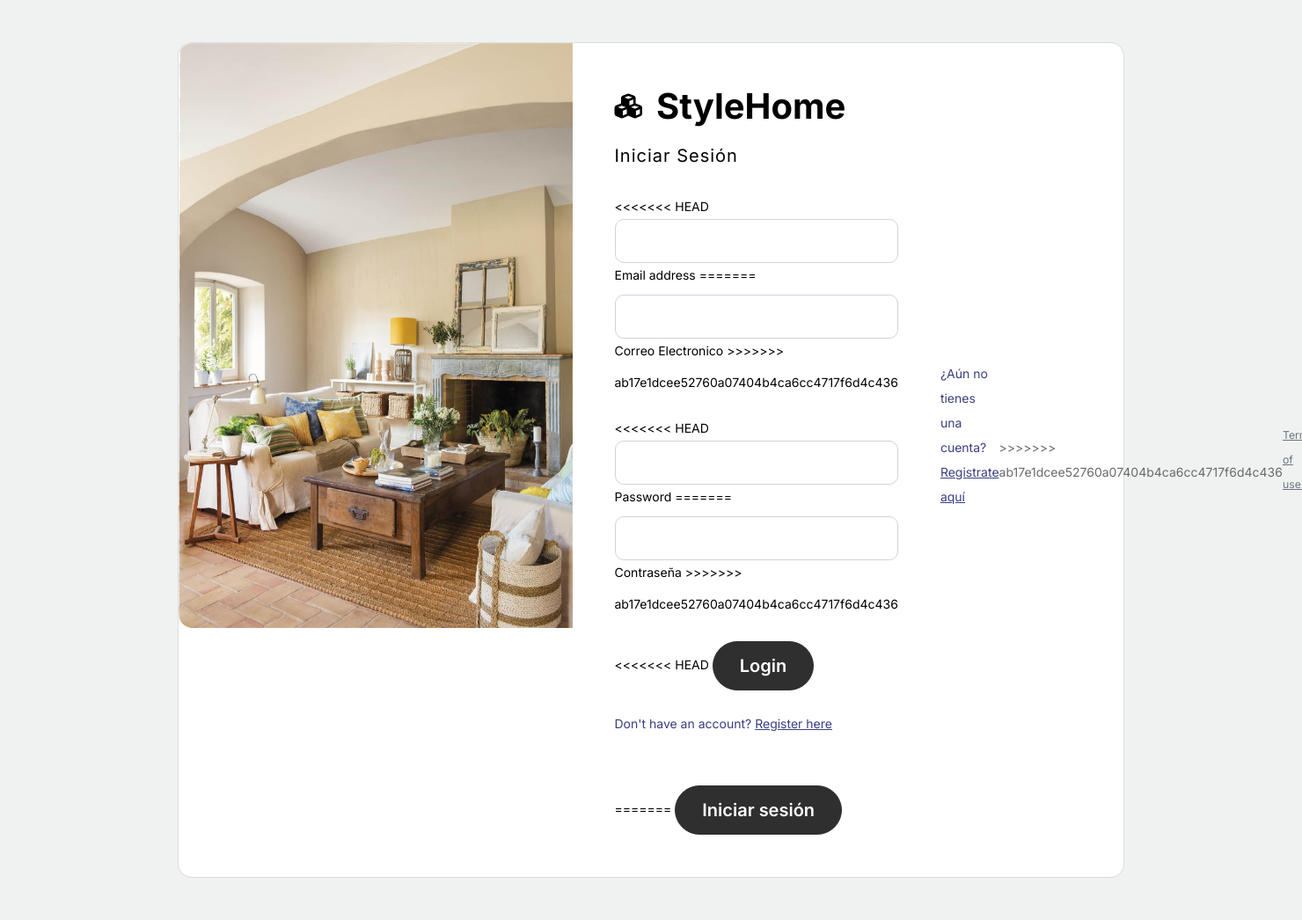
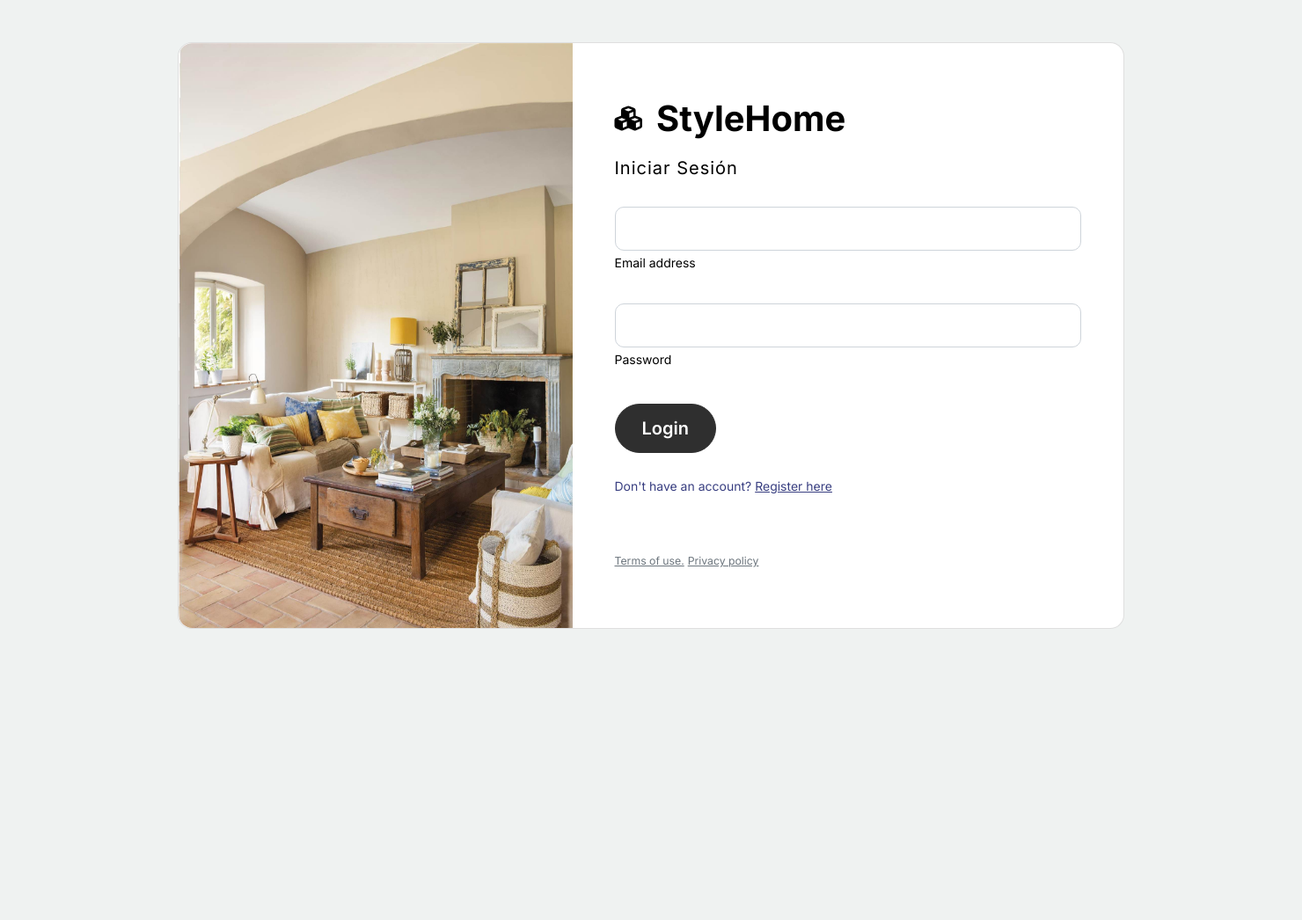
Before and after one commit to AlexOT03/StyleHome, a Django app: page /post/ in a window 1480 px wide; the page is wider, and only the part inside the window is pictured. Shown: the part 94-1140 px from the top of that part at 88% size. After the commit the page ends 809 px from the top of that part, so only its background shows below. Run offline with Django 5.2, Linux system fonts and the light colour scheme; some libraries are stand-ins or nearby versions.

Commit message:
reparacion de conflicto login

```diff
--- a/stylehome/apps/client/templates/login.html
+++ b/stylehome/apps/client/templates/login.html
@@ -27,36 +27,17 @@ Login
                   </div>
                   <h5 class="fw-normal mb-3 pb-3" style="letter-spacing: 1px;">Iniciar Sesión</h5>
                   <div data-mdb-input-init class="form-outline mb-4">
-<<<<<<< HEAD
                       <input type="email" name="email" id="form2Example17" class="form-control form-control-lg" required />
                       <label class="form-label" for="form2Example17">Email address</label>
-=======
-                    <input type="email" id="form2Example17" class="form-control form-control-lg" />
-                    <label class="form-label" for="form2Example17">Correo Electronico</label>
->>>>>>> ab17e1dcee52760a07404b4ca6cc4717f6d4c436
                   </div>
                   <div data-mdb-input-init class="form-outline mb-4">
-<<<<<<< HEAD
                       <input type="password" name="password" id="form2Example27" class="form-control form-control-lg" required />
                       <label class="form-label" for="form2Example27">Password</label>
-=======
-                    <input type="password" id="form2Example27" class="form-control form-control-lg" />
-                    <label class="form-label" for="form2Example27">Contraseña</label>
->>>>>>> ab17e1dcee52760a07404b4ca6cc4717f6d4c436
                   </div>
                   <div class="pt-1 mb-4">
-<<<<<<< HEAD
                       <button data-mdb-button-init data-mdb-ripple-init class="btn btn-dark btn-lg btn-block" type="submit">Login</button>
                   </div>
                   <p class="mb-5 pb-lg-2" style="color: #393f81;">Don't have an account? <a href="{% url 'register' %}" style="color: #393f81;">Register here</a></p>
-=======
-                    <a href="{% url 'profile' %}"><button data-mdb-button-init data-mdb-ripple-init
-                        class="btn btn-dark btn-lg btn-block" type="button">Iniciar sesión</button></a>
-                  </div>
-
-                  <p class="mb-5 pb-lg-2" style="color: #393f81;">¿Aún no tienes una cuenta? <a href="{% url 'register' %}"
-                      style="color: #393f81;">Registrate aquí</a></p>
->>>>>>> ab17e1dcee52760a07404b4ca6cc4717f6d4c436
                   <a href="#!" class="small text-muted">Terms of use.</a>
                   <a href="#!" class="small text-muted">Privacy policy</a>
                   {% if messages %}
```
